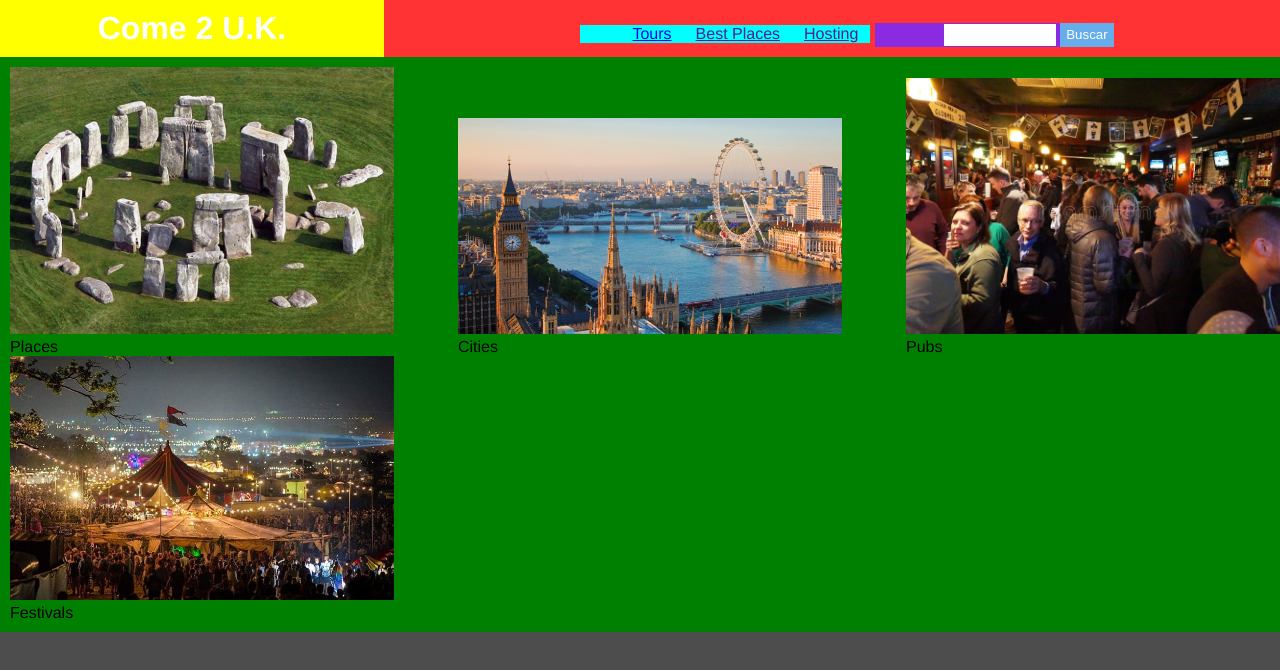
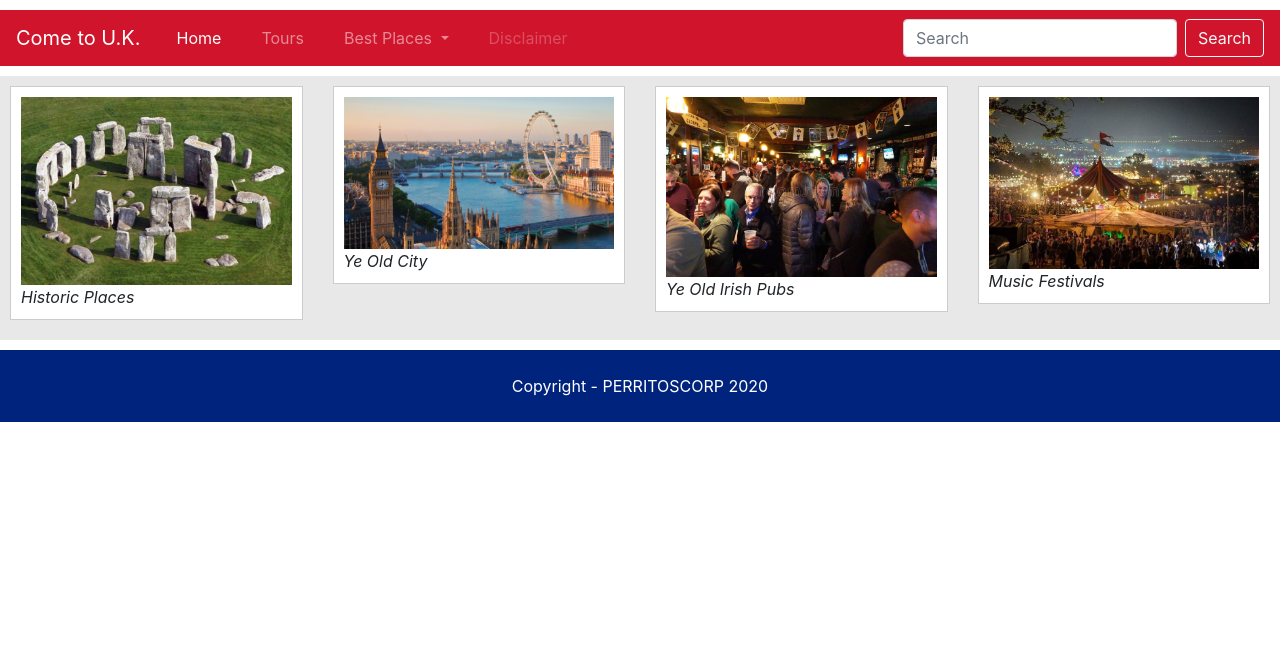
Before and after one commit to joysleepy/ex1, a plain HTML site: page index.html in a window 1280 px wide. Drawn offline with nearby package versions, Linux system fonts and the light colour scheme.

Commit message:
Cambiazos antes de empezar clase 6

```diff
--- a/index.html
+++ b/index.html
@@ -4,61 +4,92 @@
         <meta charset="UTF-8">
         <meta name="viewport" content="width=device-width, initial-scale=1.0">
         <!-- el ./ es una buena practica -->
+        <link rel="stylesheet" href="https://stackpath.bootstrapcdn.com/bootstrap/4.4.1/css/bootstrap.min.css" integrity="sha384-Vkoo8x4CGsO3+Hhxv8T/Q5PaXtkKtu6ug5TOeNV6gBiFeWPGFN9MuhOf23Q9Ifjh" crossorigin="anonymous">
         <link rel="stylesheet" href="./style.css">
-        <title>Welcome to London</title>
+        <title>Come to U.K.</title>
     </head>
     <body>
         <header>
-            <figure>
-                <h1>Come 2 U.K.</h1>
-            </figure>
+            <nav class="navbar navbar-expand-lg navbar-dark">
+                <a class="navbar-brand" href="#">Come to U.K.</a>
+                <button class="navbar-toggler" type="button" data-toggle="collapse" data-target="#navbarSupportedContent" aria-controls="navbarSupportedContent" aria-expanded="false" aria-label="Toggle navigation">
+                  <span class="navbar-toggler-icon"></span>
+                </button>
 
-            <nav>
-                <!-- para todas las opciones de navegacion -->
-                <ul>
-                    <li>
-                        <a href="./tours.html">Tours</a>
+                <div class="collapse navbar-collapse" id="navbarSupportedContent">
+                  <ul class="navbar-nav mr-auto">
+                    <li class="nav-item active">
+                      <a class="nav-link" href="#">Home <span class="sr-only">(current)</span></a>
                     </li>
-
-                    <li>
-                        <a href="">Best Places</a>
+                    <li class="nav-item">
+                      <a class="nav-link" href="#">Tours</a>
                     </li>
-
-                    <li>
-                       <a href="">Hosting</a>
+                    <li class="nav-item dropdown">
+                      <a class="nav-link dropdown-toggle" href="#" id="navbarDropdown" role="button" data-toggle="dropdown" aria-haspopup="true" aria-expanded="false">
+                        Best Places
+                      </a>
+                      <div class="dropdown-menu" aria-labelledby="navbarDropdown">
+                        <a class="dropdown-item" href="#">Historic Places</a>
+                        <a class="dropdown-item" href="#">Ye Old City</a>
+                        <div class="dropdown-divider"></div>
+                        <a class="dropdown-item" href="#">Ye Old Irish Pubs</a>
+                        <a class="dropdown-item" href="#">Music Festivals</a>
+                      </div>
                     </li>
-                </ul>
-            </nav>
-
-            <section>
-                <input type="text">
-                <button>Buscar</button>
-            </section>
-
+                    <li class="nav-item">
+                      <a class="nav-link disabled" href="#">Disclaimer</a>
+                    </li>
+                  </ul>
+                  <form class="form-inline my-2 my-lg-0">
+                    <input class="form-control mr-sm-2" type="search" placeholder="Search" aria-label="Search">
+                    <button class="btn btn-outline-light my-2 my-sm-0" type="submit">Search</button>
+                  </form>
+                </div>
+              </nav>
         </header>
 
 
         <section class="mainBlock" id="galeriaUno">
-            <figure>
-                <img src="./img/stonehenge.jpg" alt="Stonhenge">
-                <figcaption>Places</figcaption>
-            </figure>
+            <div class="row">
+                <div class="column col-12 col-md-6 col-lg-4 col-xl-3">
+                    <div class="inner">
+                        <img src="./img/stonehenge.jpg" alt="Buenos perritos">
+                        <figcaption>Historic Places</figcaption>
+                    </div>
+                </div>
 
-            <figure>
-                <img src="./img/london.jpg" alt="London">
-                <figcaption>Cities</figcaption>
-            </figure>
+                <div class="column col-12 col-md-6 col-lg-4 col-xl-3">
+                    <div class="inner">
+                        <img src="./img/london.jpg" alt="Buenos perritos bis">
+                        <figcaption>Ye Old City</figcaption>
+                    </div>
+                </div>
 
-            <figure>
-                <img src="./img/irish_pub.jpg" alt="Irish Pub">
-                <figcaption>Pubs</figcaption>
-            </figure>
+                <div class="column col-12 col-md-6 col-lg-4 col-xl-3">
+                    <div class="inner">
+                        <img src="./img/irish_pub.jpg" alt="Re buenos perritos bis">
+                        <figcaption>Ye Old Irish Pubs</figcaption>
+                    </div>
+                </div>
 
-            <figure>
-                <img src="./img/glastonbury.jpg" alt="Glastonbury">
-                <figcaption>Festivals</figcaption>
-            </figure>
+                <div class="column col-12 col-md-6 col-lg-4 col-xl-3">
+                    <div class="inner">
+                        <img src="./img/glastonbury.jpg" alt="Re buenos perritos bis">
+                        <figcaption>Music Festivals</figcaption>
+                    </div>
+                </div>
+            </div>
         </section>
+
+        <footer class="pb-4 pt-4">
+            <div class="container">
+              <div class="row text-center">
+                <div class="col-12 col-lg">
+                  <a href="#" class="text-white">Copyright - PERRITOSCORP 2020</a>
+                </div>
+              </div>
+            </div>
+        </footer>
 
     </body>
 </html>
--- a/style.css
+++ b/style.css
@@ -13,13 +13,13 @@
 
 body {
     /* Propiedad: valor */
-    background: #4d4d4d;
-    font-family: 'Helvetica';
 }
 
 header {
-    background:#ff3333;
+    background: white;
     width: 100%;
+    padding-top:10px;
+    padding-bottom: 10px;
 }
 
 header figure{
@@ -31,8 +31,48 @@ header figure{
 
 header nav{
     display: inline-block;
-    background-color: aqua;
+    background-color:#cf142b !important;
 }
+
+footer{
+    background-color: #00247d;
+}
+
+/*
+    2. Ids
+*/
+/* cada que ocupemos un hash (ID), es buena practica ligarlo al componente inmediato */
+section#galeriaUno {
+    background-color: #E8E8E8;
+    width: 100%;
+}
+
+.column{
+    margin-bottom: 10px;
+}
+
+div.inner{
+    padding: 10px;
+    border: solid 1px #cccccc;
+    background: white;
+}
+
+div.inner figcaption{
+    font-style: italic;
+}
+
+.column img{
+    width: 100%;
+    height: auto;
+}
+
+
+
+
+
+
+
+
 
 header section{
     display: inline-block;
@@ -70,14 +110,7 @@ header nav ul li {
     list-style: none;
 }
 
-/*
-    2. Ids
-*/
-/* cada que ocupemos un hash (ID), es buena practica ligarlo al componente inmediato */
-section#galeriaUno {
-    background-color: green;
-    width: 100%;
-}
+
 
 section#galeriaUno figure{
     width: 30%;
```
Also changed, not shown: 1 other file.
